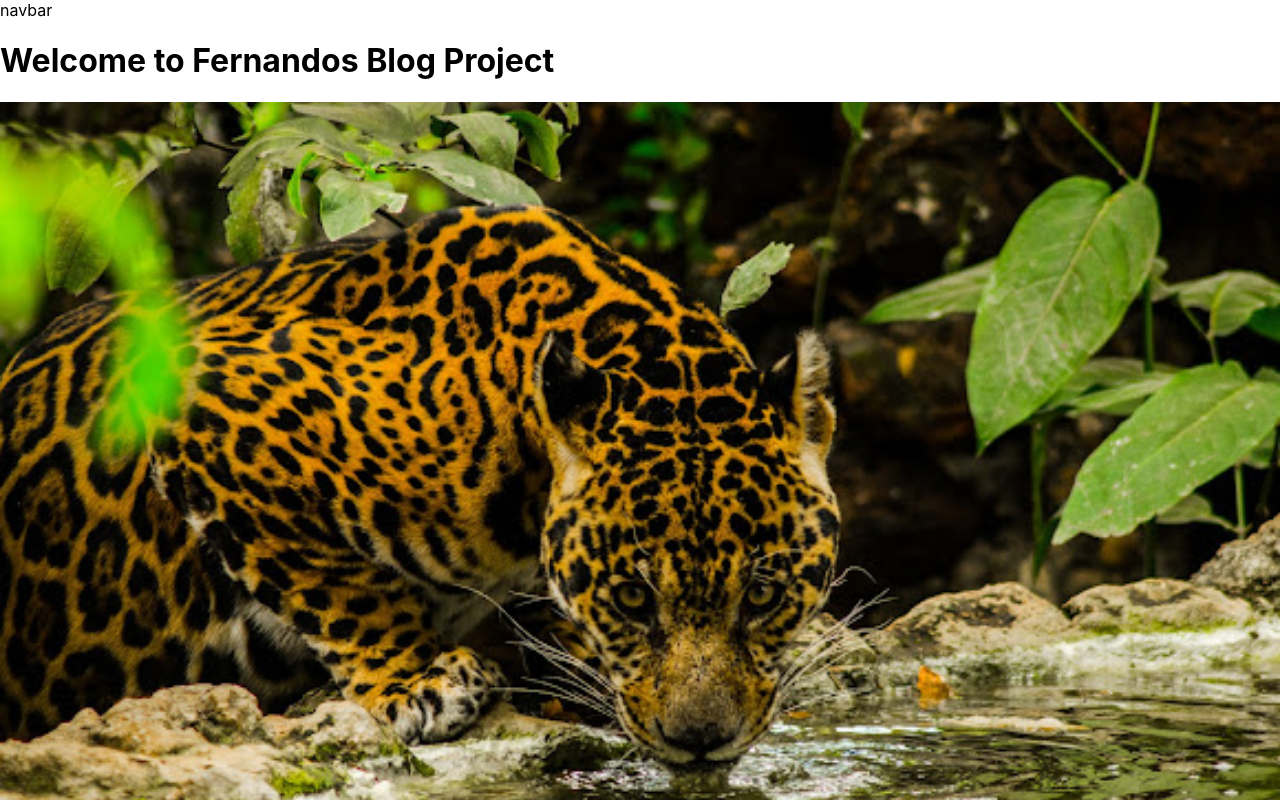
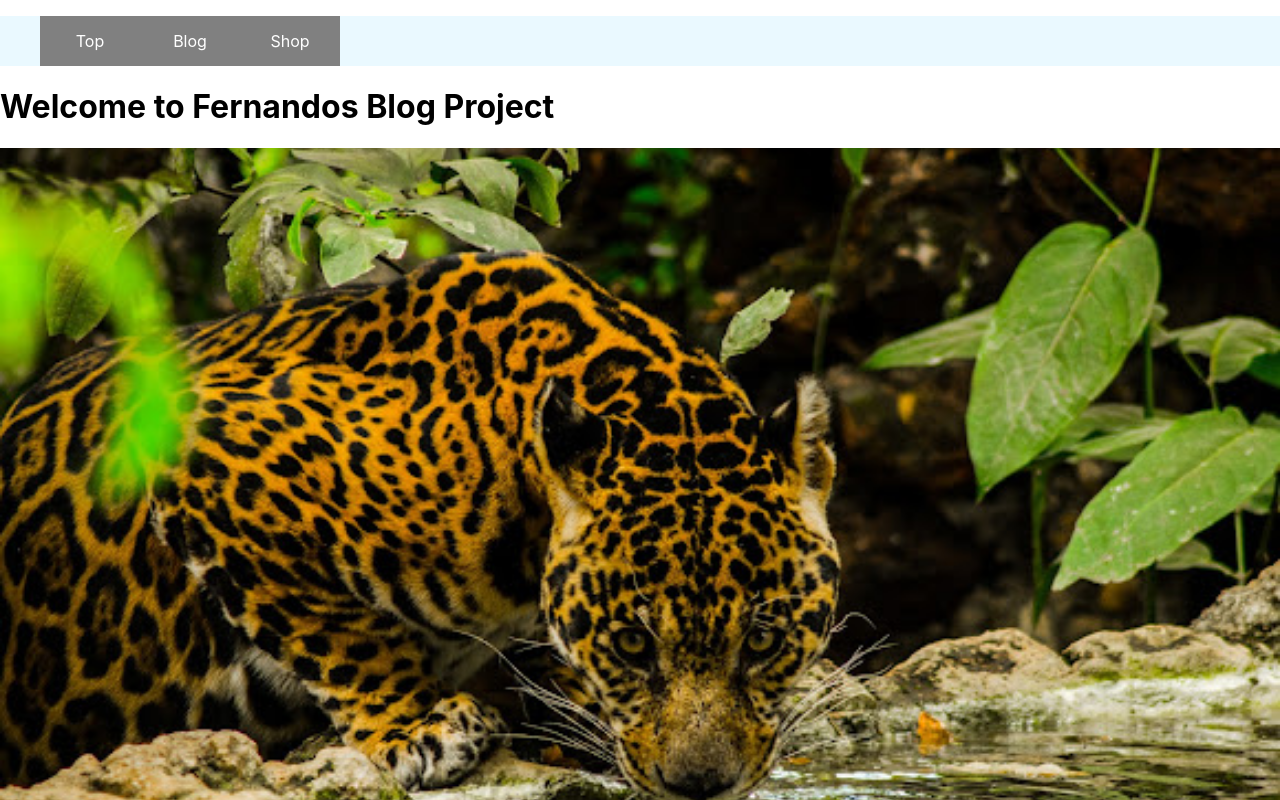
Before and after one commit to bisnuto/blog-frontend, a Next.js app: page / in a window 1280 px wide. Shown: the top 800 px of the page. Built offline with nearby package versions, Linux system fonts and the light colour scheme.

Commit message:
Navbar created

```diff
--- a/components/layouts/BasicLayout/BasicLayout.tsx
+++ b/components/layouts/BasicLayout/BasicLayout.tsx
@@ -1,7 +1,10 @@
+import { Navbar } from "@/components/modules/Navbar";
+
+
 function BasicLayout({ children }) {
   return (
     <>
-      <div>navbar</div>
+      <Navbar></Navbar>
       <main>{children}</main>
       <div>footer</div>
 
--- /dev/null
+++ b/components/modules/Navbar/Navbar.module.scss
@@ -0,0 +1,26 @@
+@import "@/styles/utils";
+
+.Navbar{
+    background-color: #EAF9FF;
+    width: 100%;
+    ul{
+        list-style-type: none;
+        display: flex;
+        li{
+            a{
+                background-color: gray;
+                display: flex;
+                align-items: center;
+                justify-content: center;
+                color: white;
+                font-size: 16px;
+                height: 50px;
+                width: 100px;
+                transition: .3s;
+                &:hover{
+                    opacity: .5;
+                }
+            }
+        }
+    }
+}
--- /dev/null
+++ b/components/modules/Navbar/Navbar.tsx
@@ -0,0 +1,20 @@
+
+import * as React from "react";
+import styles from "./Navbar.module.scss";
+
+
+function Navbar() {
+    return (
+
+        <div className={styles.Navbar}>
+            <ul>
+                <li><a href="/">Top</a></li>
+                <li><a href="/blog/">Blog</a></li>
+                <li><a href="/shop/">Shop</a></li>
+            </ul>
+        </div>
+
+
+    )
+  }
+export { Navbar };
--- /dev/null
+++ b/components/modules/Navbar/index.ts
@@ -0,0 +1 @@
+export * from "./Navbar";
```
